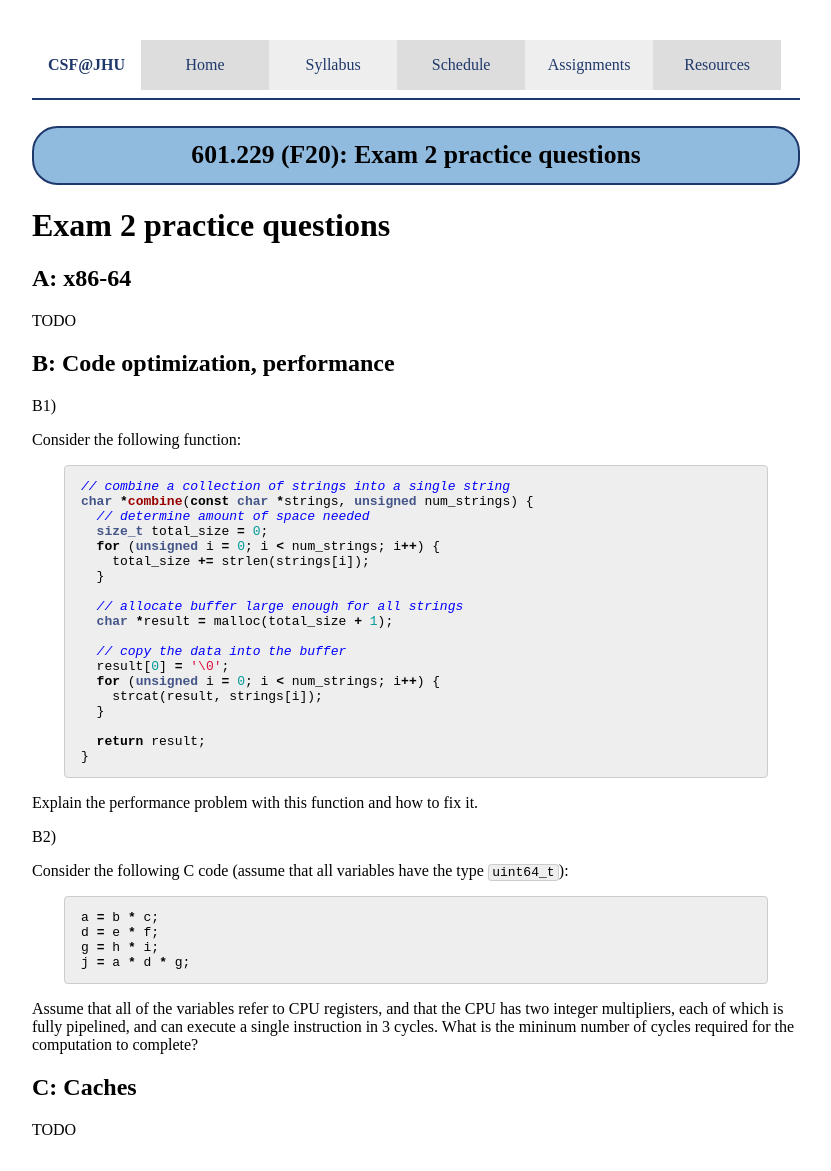
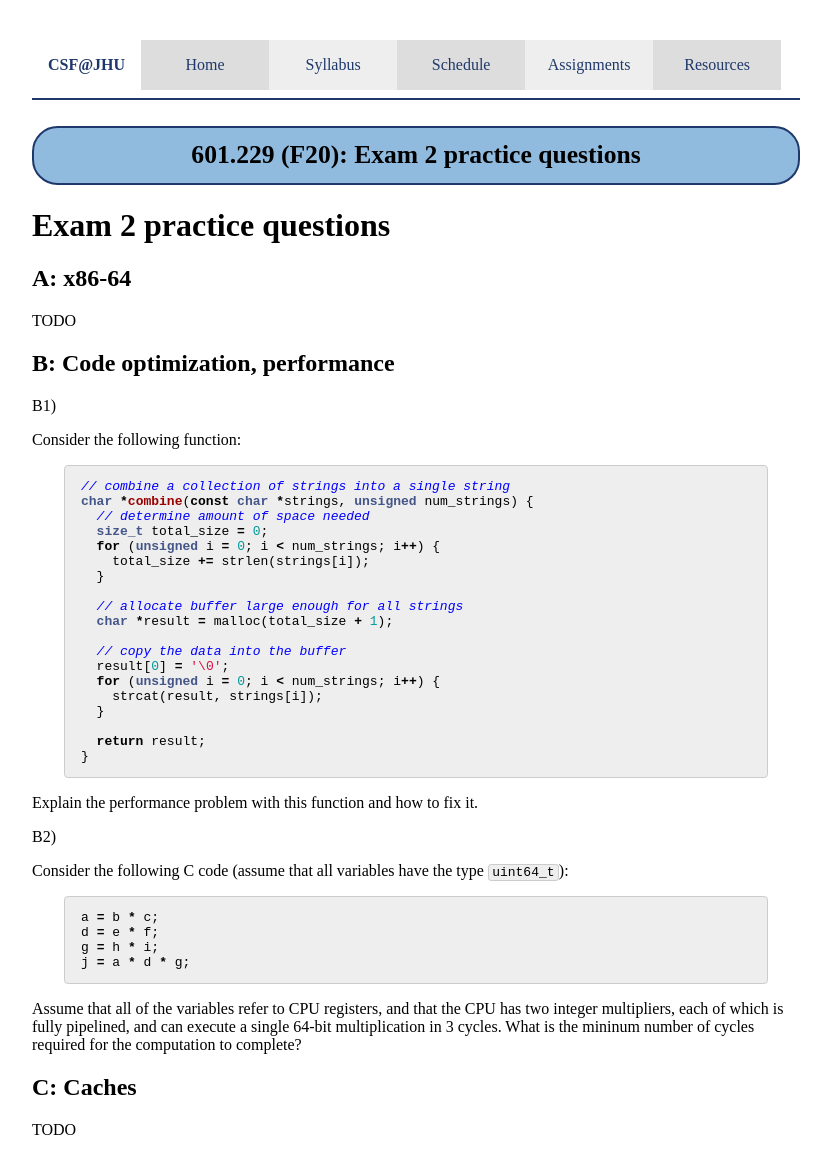
Before and after one commit to jhucsf/fall2020, a Jekyll site: the page built from resources/exam2review.md, in a window 1280 px wide. Shown: the whole page, without its empty margins (224-1055 px from the left). Built offline with Jekyll 4.4.1, drawn with Linux system fonts in a browser that asks for light colours.

Commit message:
clarification

```diff
--- a/resources/exam2review.md
+++ b/resources/exam2review.md
@@ -53,7 +53,7 @@ j = a * d * g;
 
 Assume that all of the variables refer to CPU registers, and that
 the CPU has two integer multipliers, each of which is fully pipelined, and
-can execute a single instruction in 3 cycles.  What is the mininum
+can execute a single 64-bit multiplication in 3 cycles.  What is the mininum
 number of cycles required for the computation to complete?
 
 ## C: Caches
```
